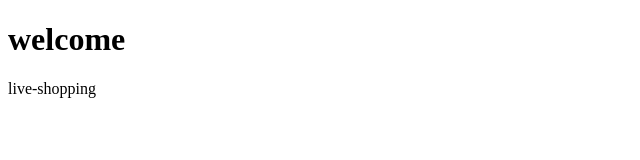
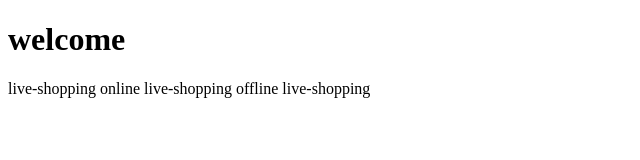
Before and after one commit to mmaneesha598/maneesha, a plain HTML site: page index.html in a window 1280 px wide. Shown: the whole page, without its empty margins (0-640 px from the left). Drawn offline with Linux system fonts and the light colour scheme.

Commit message:
update code

```diff
--- a/index.html
+++ b/index.html
@@ -11,6 +11,8 @@
     </h1>
     <p>
        live-shopping
+       online live-shopping
+       offline live-shopping
     </p>
 </body>
 </html>
```
